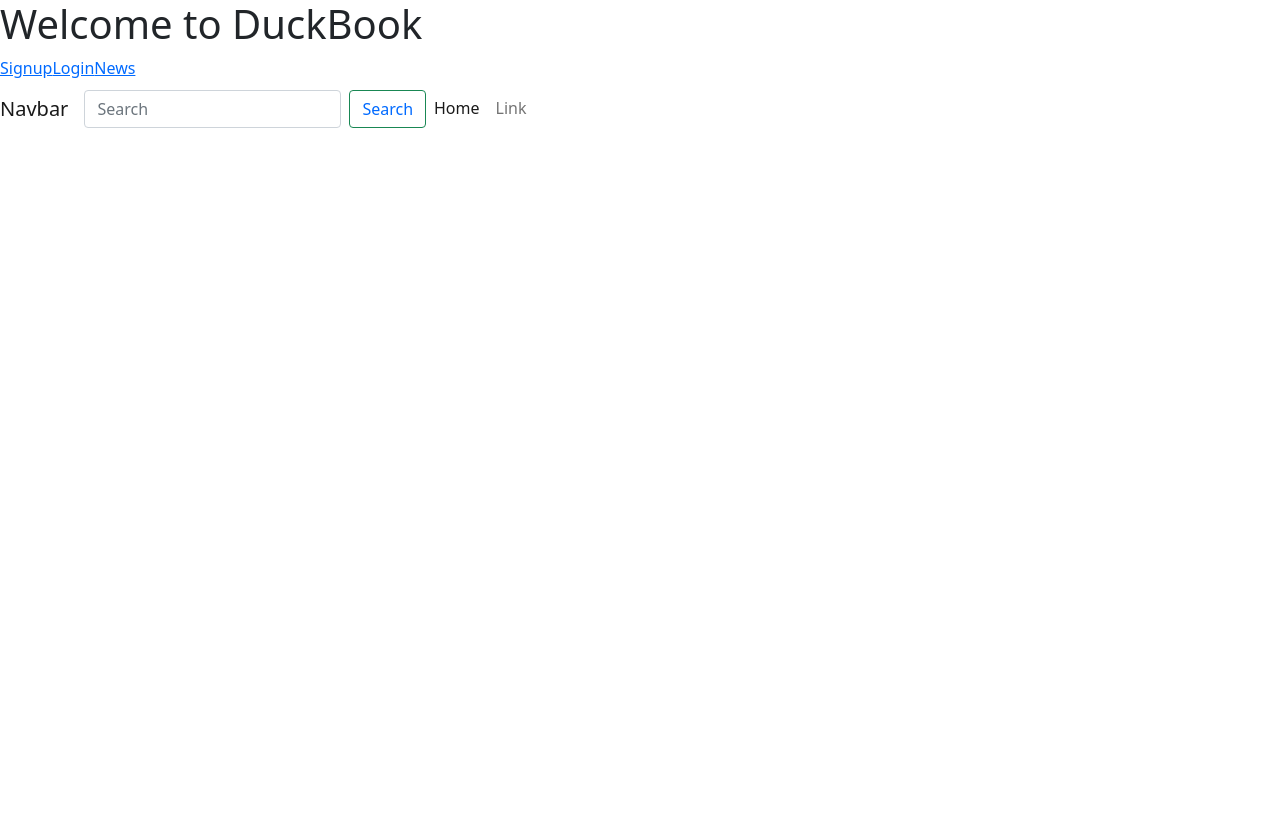
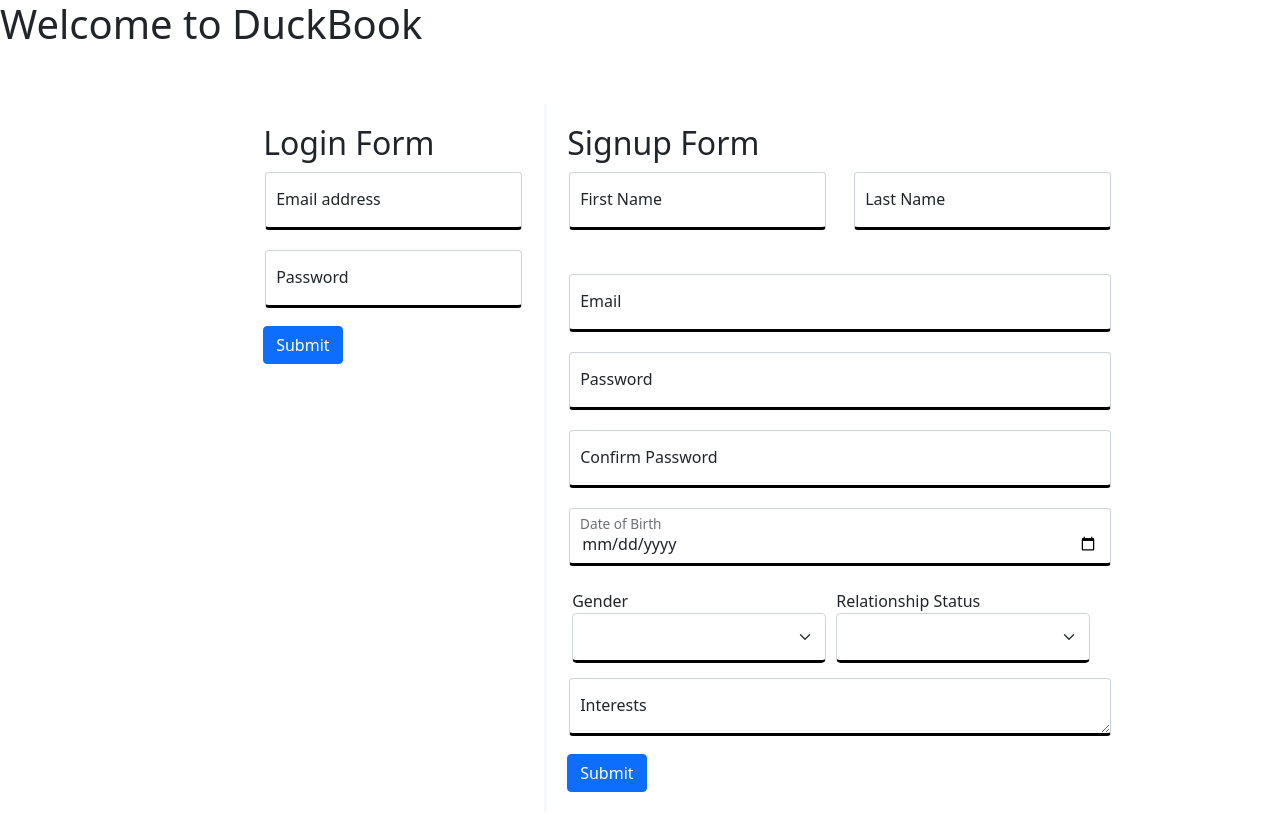
Before and after one commit to akshay-sahasrabuddhe/code-warriors, a React (Create React App) app in the folder client/: page / in a window 1280 px wide. Shown: the top 830 px of the page. Before the commit the page ends 800 px from the top, so only its background shows below. Built offline with nearby package versions, Linux system fonts and the light colour scheme.

Commit message:
Made changes to signup/login form, App.js and made a Weather Page(Work still left)

```diff
--- a/client/src/App.css
+++ b/client/src/App.css
@@ -76,10 +76,10 @@
 
 .App-body{
   /* background-color: #F5F8FA; */
-  display: flex;
-  flex-direction: column;
-  align-items: center;
-  justify-content: center;
+  display: flex ;
+  align-items: baseline;
+  width: auto;
+  margin-left: 10%;
 
 }
 /*
@@ -108,7 +108,7 @@
 }
 
 .btn:hover{
-  color: #00B2FF;
+  color:white;
 }
 
 /*@keyframes App-logo-spin {
@@ -147,6 +147,17 @@
   display:inline-block;
   flex-direction: column;
   padding: 20px;
+  width: auto;
+  border-left: solid #F5F8FA;
+
+}
+
+.loginForm{
+  display:inline-block;
+  flex-direction: column;
+  padding: 20px;
+  width: auto;
+
 
 }
 
@@ -174,10 +185,15 @@
 }
 */
 
+#newsh1{
+  margin-left: 60%;
+}
 
 .cards {
+    display:flexbox;
+    align-items: center;
+    margin-left: 60%;
 
-    justify-content: center;
 }
 
 .card {
--- a/client/src/App.js
+++ b/client/src/App.js
@@ -5,6 +5,7 @@
 import Signup from './components/Signup';
 import Login from './components/Login';
 import News from './components/News';
+import Weather from './components/Weather'
 import './App.css';
 import {BrowserRouter as Router, Routes ,Route, Link} from 'react-router-dom';
 
@@ -15,21 +16,19 @@
 
         <header className="App-header">
           <h1>Welcome to DuckBook</h1>
-          <Link className='App-link' to='signup'>Signup</Link>
-          <Link className='App-link' to='login'>Login</Link>
-          <Link className='App-link' to='news'>News</Link>
+
+
           {/* <Link className='App-link' to='signup'>Signup</Link>
           <Link className='App-link' to='login'>Login</Link> */}
-          <Navigation></Navigation>
+
         </header>
 
         <div className='App-body pt-5 pb-5'>
           <Routes>
-
-            <Route  path = '/signup' element={<Signup />}/>
-            <Route  path = '/login' element={<Login />}/>
+            <Route index path = '/' element={<Login />}/>
 
             <Route path= '/news' element={<News />} />
+            <Route path= '/weather' element={<Weather />}/>
           </Routes>
         </div>
 
--- a/client/src/components/Login.js
+++ b/client/src/components/Login.js
@@ -7,9 +7,11 @@
 
 const Login = (props) => {
     return(
+
         <div className="App-body">
+
+            <Form className='loginForm'>
             <h2>Login Form</h2>
-            <Form className='signupForm'>
                 <Form.Group>
                 <FloatingLabel
     controlId="floatingInput"
@@ -26,7 +28,107 @@
     Submit
                 </Button>
             </Form>
+
+
+            <Form className='signupForm'>
+               <h2>Signup Form</h2>
+               <Row className="mb-4">
+               <Form.Group as={Col}>
+               <FloatingLabel
+                controlId="firstName"
+                label="First Name"
+                className="mb-3"
+                >
+                    <Form.Control type="text" placeholder="First Name"
+                        className="textform"
+                    />
+                </FloatingLabel>
+                </Form.Group>
+                <Form.Group as={Col}>
+                    <FloatingLabel
+                        controlId="lastName"
+                        label="Last Name"
+                        className="mb-3"
+                    >
+                    <Form.Control type="text" placeholder="Last Name"
+                        className="textform"
+                    />
+                    </FloatingLabel>
+                </Form.Group>
+                </Row>
+
+                <Form.Group>
+                    <FloatingLabel
+                        controlId="email"
+                        label="Email"
+                        className="mb-3"
+                    >
+                    <Form.Control type="email" placeholder="name@example.com"
+                        className="textform"
+                    />
+                </FloatingLabel>
+
+
+                <FloatingLabel controlId="floatingPassword" label="Password" className="mb-3">
+                    <Form.Control type="password" placeholder="Password"
+                        className="textform"
+                    />
+                </FloatingLabel>
+
+                <FloatingLabel controlId="floatingCPassword" label="Confirm Password" className="mb-3">
+                    <Form.Control type="password" placeholder="Confirm Password"
+                        className="textform"
+                    />
+                </FloatingLabel>
+
+                <FloatingLabel controlId="date" label="Date of Birth" className="mb-3">
+                    <Form.Control type="date" placeholder="Date of Birth"
+                        className="textform"
+                    />
+                </FloatingLabel>
+
+                <Form.Label className="select" >
+                Gender
+                <Form.Select aria-label="Gender" size='lg' className="textform">
+                    <option></option>
+                    <option value="male">Male</option>
+                    <option value="female">Female</option>
+                    <option value="others">Others</option>
+                    <option value="nodisclosure">Prefer not to disclose</option>
+                </Form.Select>
+                </Form.Label>
+
+                <Form.Label  className="select">
+                Relationship Status
+                <Form.Select aria-label="relationship status" className="textform" size='lg'>
+                <option></option>
+                <option value="married">Married</option>
+                <option value="single">Single</option>
+                <option value="inarelation">In a Relationship</option>
+                <option value="nodisclosure">Prefer not to disclose</option>
+                </Form.Select>
+                </Form.Label>
+
+
+                <FloatingLabel controlId="floatingtextarea" label="Interests" className="mb-3">
+                    <Form.Control as="textarea" rows={10} placeholder="Interests"
+                    className="textarea"
+                />
+                </FloatingLabel>
+
+                </Form.Group>
+
+
+                <Button variant="primary" type="submit" className="submit">
+    Submit
+                </Button>
+            </Form>
+
+
+
         </div>
+
+
     );
 }
 
--- a/client/src/components/Navigation.js
+++ b/client/src/components/Navigation.js
@@ -45,7 +45,7 @@
 
                 <a className="nav-link" href="/"><aside className="material-icons nav-icons">ondemand_video</aside><span>Videos</span></a>
                 <a className="nav-link" href="/"><aside className="material-icons nav-icons">history</aside><span>Memories</span></a>
-                <a className="nav-link" href="/"><aside className="material-icons nav-icons">newspaper</aside><span>News</span></a>
+                <a className="nav-link" href="/news"><aside className="material-icons nav-icons">newspaper</aside><span>News</span></a>
                 <a className="nav-link" href="/"><aside className="material-icons nav-icons">wb_sunny</aside><span>Weather</span></a>
 
                 <a className="nav-link" href="/login">Login</a>
--- a/client/src/components/News.js
+++ b/client/src/components/News.js
@@ -1,6 +1,7 @@
 import React,{useEffect, useState} from "react";
 import {Card} from "react-bootstrap";
 import axios from "axios";
+import Navigation from "./Navigation";
 import '../App.css';
 //Api Key - e0ef8de9236a4c608dcdadbc7f2c3b2c
 const API_KEY = 'e0ef8de9236a4c608dcdadbc7f2c3b2c';
@@ -45,11 +46,14 @@
     else{
     return(
         <div>
-            <h1>News</h1>
+            <Navigation></Navigation>
+
         <div className="cards">
 
             {newsList}
         </div>
+
+
         </div>
     );
     }
--- /dev/null
+++ b/client/src/components/Weather.js
@@ -0,0 +1,74 @@
+import React,{useEffect, useState} from "react";
+import {Card} from "react-bootstrap";
+import axios from "axios";
+import Navigation from "./Navigation";
+
+import '../App.css';
+
+const API_KEY = '4581b147b62a4819b9d165739222003';
+
+
+
+
+const Weather = (props) => {
+
+    const [weather, setWeather] = useState(undefined);
+    const [latitude, setLatitude] = useState(0);
+    const [longitude, setLongitude] = useState(0);
+    const [loading, setLoading] = useState(true);
+    let result = null;
+
+const success = (position) => {
+    console.log(position);
+     setLatitude(position.coords.latitude);
+     setLongitude(position.coords.longitude);
+    console.log(latitude);
+    // Do something with your latitude and longitude
+  }
+
+
+    useEffect(() => {
+        async function fetchData(){
+            try{
+            console.log("Here"+latitude);
+            navigator.geolocation.getCurrentPosition(success);
+            let location = latitude+','+longitude;
+            const url = 'http://api.weatherapi.com/v1/current.json?key='+API_KEY+
+            '&q='+location;
+
+            const { data } = await axios.get(url);
+
+            setWeather(data.current);
+            console.log(weather);
+            setLoading(false);
+            }
+            catch(e){
+                console.log(e);
+            }
+        }
+        fetchData();
+    },[]);
+
+   // result = weather.condition;
+
+
+    if(loading){
+        return(
+            <div>
+                <h1>Loading...</h1>
+            </div>
+            );
+    }
+    return(
+        <div>
+            <h1>Hello</h1>
+
+            <div>
+
+
+            </div>
+        </div>
+    );
+};
+
+export default Weather;
```
